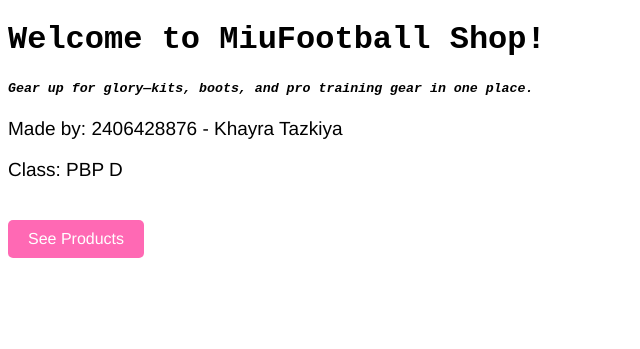
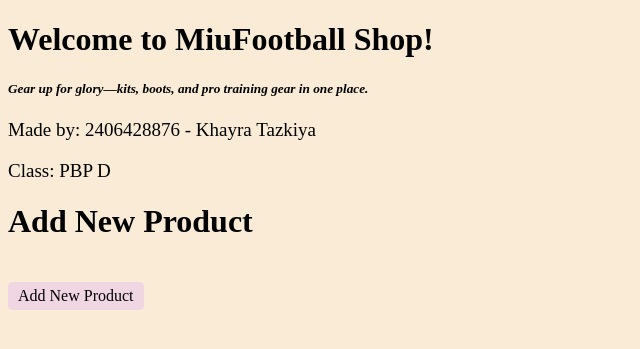
Before and after one commit to kkh4yy/miufootball_shop, a Django app: page / in a window 1280 px wide. Shown: the top 349 px of the page, without its empty margins (0-640 px from the left). Run offline with Django 5.2, Linux system fonts and the light colour scheme; data that the repository does not hold is empty; parts of the project's set-up code (start-up, migrations or seed data) failed here and were passed over.

Commit message:
Tugas 3 update

```diff
--- a/main/templates/main.html
+++ b/main/templates/main/main.html
@@ -4,13 +4,14 @@
     <title>MiuFootball Shop</title>
     <style>
         body {
-          font-family:  Comic Sans, Helvetica, sans-serif;
+          background-color: antiquewhite;
+          font-family:  Times New Roman, Helvetica, sans-serif;
         }
         h1 {
-          font-family: "Courier New", monospace;
+          font-family: "Times New Roman", monospace;
         }
         h5 {
-            font-family: "Courier New", monospace;
+            font-family: "Times New Roman", monospace;
             font-style: italic;
         }
         p {
@@ -19,15 +20,15 @@
         /* button style adjusment */
         .btn {
           display: inline-block;
-          padding: 10px 20px;
-          background-color: #FF69B4;
-          color: white;
+          padding: 5px 10px;
+          background-color: #f0d6e3;
+          color: rgb(0, 0, 0);
           text-decoration: none;
           border-radius: 5px;
           margin-top: 20px;
         }
         .btn:hover {
-          background-color: #FF1493;
+          background-color: #e0a6c3;
         }
       </style>
   </head>
@@ -37,6 +38,16 @@
     <p>Made by: {{ name }}</p>
     <p>Class: {{ class_name }}</p>
     <!-- see product detail button -->
-    <a href="{% url 'main:product_list' %}" class="btn">See Products</a>
+     {% for product in product_list %}
+        <h2>{{ product.name }}</h2>
+        <p>Price: ${{ product.price }}</p>
+        <a href="{% url 'main:product_detail' product.id %}"class="btn">See Details</a>>
+        <br><br>
+     {% endfor %}
+      <h1>Add New Product</h1>
+
+      <a href="{% url 'main:add_product' %}" class="btn">Add New Product</a>
+
+
   </body>
 </html>
--- a/main/urls.py
+++ b/main/urls.py
@@ -4,9 +4,10 @@ from .views import (
     create_product,
     product_detail,
     show_xml, show_json,
-    show_xml_by_id, show_json_by_id
+    show_xml_by_id, show_json_by_id,
+    add_product, product_list
 )
-
+app_name="main"
 urlpatterns = [
     path('', show_main, name='show_main'),
     path("add/", create_product, name="create_product"),
@@ -15,4 +16,7 @@ urlpatterns = [
     path("json/", show_json, name="show_json"),
     path("xml/<int:id>/", show_xml_by_id, name="show_xml_by_id"),
     path("json/<int:id>/", show_json_by_id, name="show_json_by_id"),
+    path('products/add/', add_product, name="add_product"),
+    path("products/", product_list, name="product_list"),
+    path("products/<int:id>/", product_detail, name="product_detail"),
 ]
--- a/main/views.py
+++ b/main/views.py
@@ -1,7 +1,6 @@
 from django.http import HttpResponse
 from django.core import serializers
 from django.shortcuts import render, redirect, get_object_or_404
-from main.forms import HttpResponse
 from django.core import serializers
 
 from .models import Product
@@ -12,9 +11,11 @@ def show_main(request):
     context = {
         'app_name': 'MiuFootball Shop',
         'name': '2406428876 - Khayra Tazkiya',
-        'class_name': 'PBP D'
+        'class_name': 'PBP D',
+        'product_list': Product.objects.all()
     }
-    return render(request, 'main.html', context)
+
+    return render(request, 'main/main.html', context)
 
 def create_product(request):
     if request.method == 'POST':
@@ -32,7 +33,7 @@ def product_detail(request, pk):
 
 def show_xml(request):
     data = serializers.serialize("xml", Product.objects.all())
-    return render(request, 'main.xml', content_type='application/xml')
+    return HttpResponse(data, content_type='application/xml')
 
 def show_json(request):
     data = serializers.serialize("json", Product.objects.all())
@@ -47,3 +48,20 @@ def show_json_by_id(request, id):
     product = get_object_or_404(Product, pk=id)
     data = serializers.serialize("json", [product])
     return HttpResponse(data, content_type='application/json')
+
+def add_product(request):
+    if request.method == 'POST':
+        form = ProductForm(request.POST)
+        if form.is_valid():
+            form.save()
+            return redirect('main:show_main')
+    else:
+        form = ProductForm()
+    return render(request, 'main/add_product.html', {'form': form})
+
+def product_list(request):
+    products = Product.objects.all()
+    return render(request, 'main/product_list.html', {'products': products})
+
+def product_detail(request, id):
+    return render(request, "main/product_detail.html", {"product":get_object_or_404(Product, pk=id)})
```
Also changed, not shown: main/templates/detail_product.html (deleted, +0 -18 lines), main/templates/main/add_product.html (added, +16 -0 lines), main/templates/main/product_detail.html (added, +33 -0 lines), main/templates/main/product_list.html (added, +26 -0 lines), main/templates/product_add.html (deleted, +0 -18 lines), main/migrations/0002_product_delete_news.py (added), main/templates/list_product.html (deleted), templates/base.html (renamed from main/templates/base.html).
